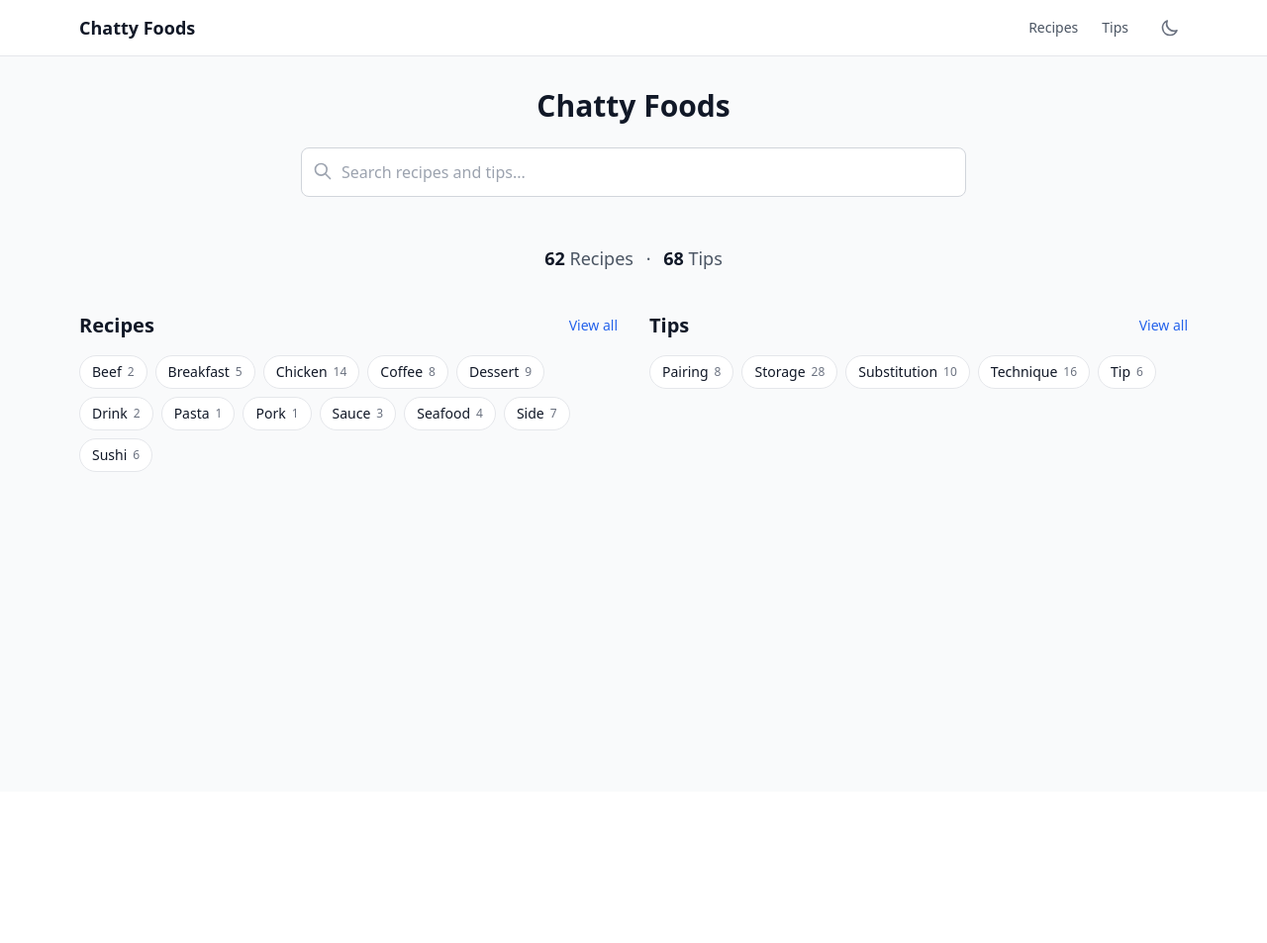
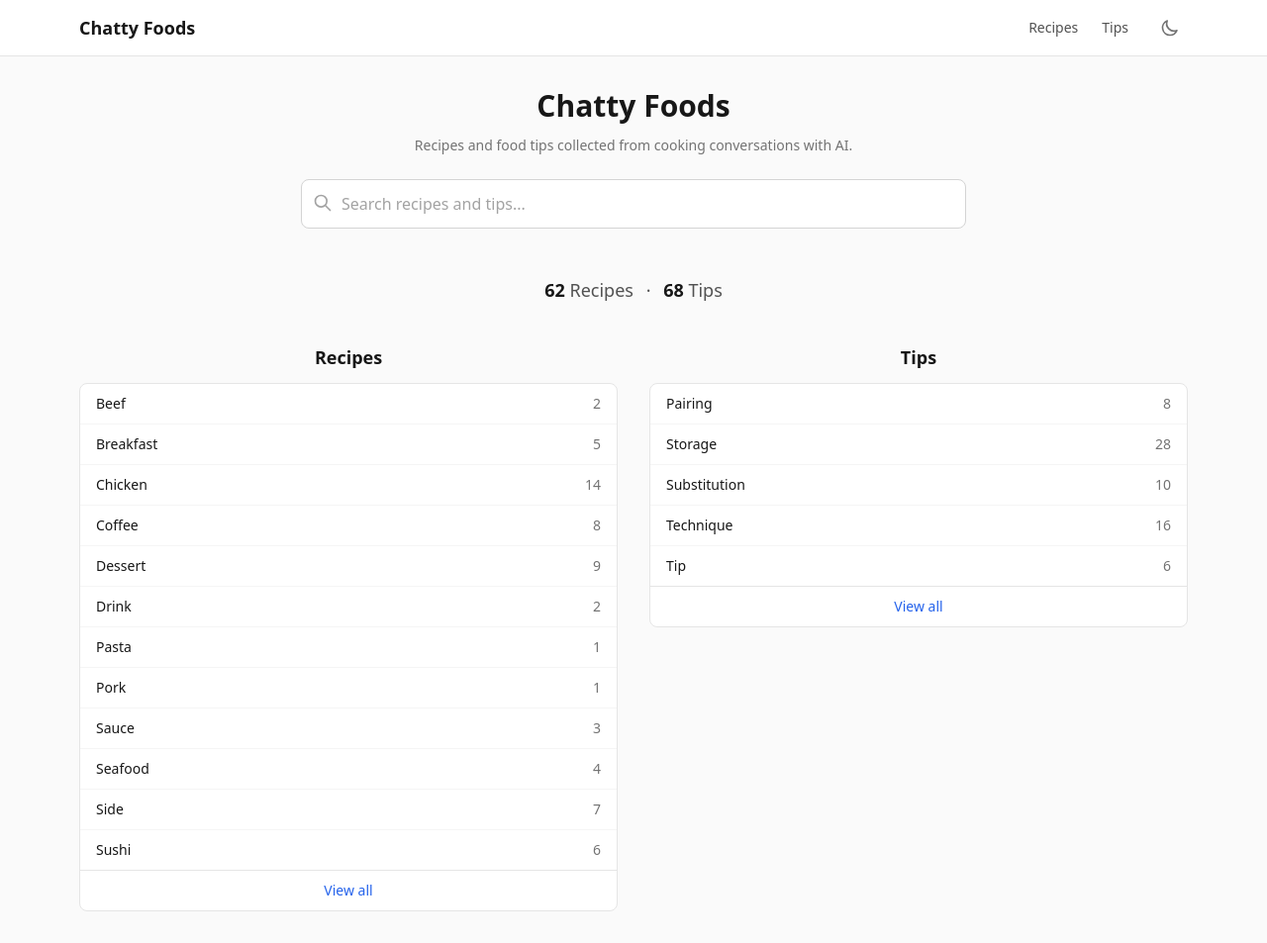
Before and after one commit to dylanhebert/chatty-foods, a Flask app: page / in a window 1280 px wide. Shown: the whole page at 99% size. Before the commit the page ends 477 px from the top, so only its background shows below. Run offline with Flask 3, Linux system fonts and the light colour scheme; data comes from the database, SQL or seed files in the repository; some libraries are stand-ins or nearby versions.

Commit message:
Update dark mode color and fix flashing, landing page tables, less round buttons

```diff
--- a/static/js/theme.js
+++ b/static/js/theme.js
@@ -1,11 +1,4 @@
-// Apply theme immediately to prevent flash
-(function () {
-    const saved = localStorage.getItem("theme");
-    if (saved === "dark" || (!saved && window.matchMedia("(prefers-color-scheme: dark)").matches)) {
-        document.documentElement.classList.add("dark");
-    }
-})();
-
+// Theme toggle setup (dark class is applied inline in base.html to prevent flash)
 document.addEventListener("DOMContentLoaded", function () {
     const toggle = document.getElementById("theme-toggle");
     const iconLight = document.getElementById("theme-icon-light");
--- a/templates/base.html
+++ b/templates/base.html
@@ -4,13 +4,43 @@
     <meta charset="UTF-8">
     <meta name="viewport" content="width=device-width, initial-scale=1.0">
     <title>{% block title %}Chatty Foods{% endblock %}</title>
+    <style>
+        html.dark { background: #0a0a0a; color: #f5f5f5; }
+    </style>
     <script src="https://cdn.tailwindcss.com"></script>
     <script>
         tailwind.config = {
             darkMode: 'class',
+            theme: {
+                extend: {
+                    colors: {
+                        gray: {
+                            50: '#fafafa',
+                            100: '#f5f5f5',
+                            200: '#e5e5e5',
+                            300: '#d4d4d4',
+                            400: '#a3a3a3',
+                            500: '#737373',
+                            600: '#525252',
+                            700: '#404040',
+                            800: '#262626',
+                            900: '#171717',
+                            950: '#0a0a0a',
+                        }
+                    }
+                }
+            }
         }
     </script>
-    <script src="{{ url_for('static', filename='js/theme.js') }}"></script>
+    <script>
+        (function () {
+            var s = localStorage.getItem("theme");
+            if (s === "dark" || (!s && window.matchMedia("(prefers-color-scheme: dark)").matches)) {
+                document.documentElement.classList.add("dark");
+            }
+        })();
+    </script>
+    <script src="{{ url_for('static', filename='js/theme.js') }}" defer></script>
 </head>
 <body class="bg-gray-50 dark:bg-gray-950 text-gray-900 dark:text-gray-100 min-h-screen transition-colors">
     <nav class="bg-white dark:bg-gray-900 border-b border-gray-200 dark:border-gray-800 sticky top-0 z-10">
--- a/templates/index.html
+++ b/templates/index.html
@@ -2,7 +2,8 @@
 
 {% block content %}
 <div class="max-w-2xl mx-auto mb-12">
-    <h1 class="text-3xl font-bold text-center mb-6">Chatty Foods</h1>
+    <h1 class="text-3xl font-bold text-center mb-3">Chatty Foods</h1>
+    <p class="text-center text-sm text-gray-500 dark:text-gray-400 mb-6">Recipes and food tips collected from cooking conversations with AI.</p>
     <form action="/search" method="get">
         <div class="relative">
             <input type="text" name="q" placeholder="Search recipes and tips..."
@@ -24,34 +25,38 @@
 
 <div class="grid md:grid-cols-2 gap-8">
     <div>
-        <div class="flex items-center justify-between mb-4">
-            <h2 class="text-xl font-semibold">Recipes</h2>
-            <a href="/recipes" class="text-sm text-blue-600 dark:text-blue-400 hover:underline">View all</a>
-        </div>
-        <div class="flex flex-wrap gap-2">
-            {% for cat in recipe_categories %}
-            <a href="/recipes?category={{ cat.category }}"
-                class="inline-flex items-center gap-1.5 px-3 py-1.5 rounded-full text-sm bg-white dark:bg-gray-900 border border-gray-200 dark:border-gray-700 hover:border-blue-400 dark:hover:border-blue-500 transition-colors">
-                <span class="capitalize">{{ cat.category }}</span>
-                <span class="text-xs text-gray-500 dark:text-gray-400">{{ cat.count }}</span>
-            </a>
-            {% endfor %}
+        <h2 class="text-lg font-semibold text-center mb-3">Recipes</h2>
+        <div class="bg-white dark:bg-gray-900 rounded-lg border border-gray-200 dark:border-gray-800 overflow-hidden">
+            <table class="w-full">
+                <tbody>
+                    {% for cat in recipe_categories %}
+                    <tr class="border-b border-gray-100 dark:border-gray-800 last:border-0 hover:bg-gray-50 dark:hover:bg-gray-800/50 cursor-pointer transition-colors"
+                        onclick="window.location='/recipes?category={{ cat.category }}'">
+                        <td class="px-4 py-2.5 text-sm capitalize">{{ cat.category }}</td>
+                        <td class="px-4 py-2.5 text-sm text-gray-500 dark:text-gray-400 text-right">{{ cat.count }}</td>
+                    </tr>
+                    {% endfor %}
+                </tbody>
+            </table>
+            <a href="/recipes" class="block text-center text-sm text-blue-600 dark:text-blue-400 hover:underline py-2.5 border-t border-gray-200 dark:border-gray-800">View all</a>
         </div>
     </div>
 
     <div>
-        <div class="flex items-center justify-between mb-4">
-            <h2 class="text-xl font-semibold">Tips</h2>
-            <a href="/tips" class="text-sm text-blue-600 dark:text-blue-400 hover:underline">View all</a>
-        </div>
-        <div class="flex flex-wrap gap-2">
-            {% for cat in tip_categories %}
-            <a href="/tips?category={{ cat.category }}"
-                class="inline-flex items-center gap-1.5 px-3 py-1.5 rounded-full text-sm bg-white dark:bg-gray-900 border border-gray-200 dark:border-gray-700 hover:border-blue-400 dark:hover:border-blue-500 transition-colors">
-                <span class="capitalize">{{ cat.category }}</span>
-                <span class="text-xs text-gray-500 dark:text-gray-400">{{ cat.count }}</span>
-            </a>
-            {% endfor %}
+        <h2 class="text-lg font-semibold text-center mb-3">Tips</h2>
+        <div class="bg-white dark:bg-gray-900 rounded-lg border border-gray-200 dark:border-gray-800 overflow-hidden">
+            <table class="w-full">
+                <tbody>
+                    {% for cat in tip_categories %}
+                    <tr class="border-b border-gray-100 dark:border-gray-800 last:border-0 hover:bg-gray-50 dark:hover:bg-gray-800/50 cursor-pointer transition-colors"
+                        onclick="window.location='/tips?category={{ cat.category }}'">
+                        <td class="px-4 py-2.5 text-sm capitalize">{{ cat.category }}</td>
+                        <td class="px-4 py-2.5 text-sm text-gray-500 dark:text-gray-400 text-right">{{ cat.count }}</td>
+                    </tr>
+                    {% endfor %}
+                </tbody>
+            </table>
+            <a href="/tips" class="block text-center text-sm text-blue-600 dark:text-blue-400 hover:underline py-2.5 border-t border-gray-200 dark:border-gray-800">View all</a>
         </div>
     </div>
 </div>
--- a/templates/recipes.html
+++ b/templates/recipes.html
@@ -8,13 +8,13 @@
 
 <div class="flex flex-wrap gap-2 mb-6">
     <a href="/recipes"
-        class="px-3 py-1.5 rounded-full text-sm border transition-colors
+        class="px-3 py-1.5 rounded-lg text-sm border transition-colors
         {% if not active_category %}bg-blue-600 text-white border-blue-600{% else %}bg-white dark:bg-gray-900 border-gray-200 dark:border-gray-700 hover:border-blue-400 dark:hover:border-blue-500{% endif %}">
         All
     </a>
     {% for cat in categories %}
     <a href="/recipes?category={{ cat.category }}"
-        class="px-3 py-1.5 rounded-full text-sm border capitalize transition-colors
+        class="px-3 py-1.5 rounded-lg text-sm border capitalize transition-colors
         {% if active_category == cat.category %}bg-blue-600 text-white border-blue-600{% else %}bg-white dark:bg-gray-900 border-gray-200 dark:border-gray-700 hover:border-blue-400 dark:hover:border-blue-500{% endif %}">
         {{ cat.category }}
     </a>
--- a/templates/tip.html
+++ b/templates/tip.html
@@ -11,7 +11,7 @@
 <h1 class="text-3xl font-bold mb-4">{{ tip.title }}</h1>
 
 <div class="mb-8">
-    <span class="inline-flex items-center px-3 py-1 rounded-full text-sm bg-blue-100 dark:bg-blue-900/40 text-blue-800 dark:text-blue-300 capitalize">{{ tip.category }}</span>
+    <span class="inline-flex items-center px-3 py-1 rounded-lg text-sm bg-blue-100 dark:bg-blue-900/40 text-blue-800 dark:text-blue-300 capitalize">{{ tip.category }}</span>
 </div>
 
 <div class="space-y-4">
--- a/templates/tips.html
+++ b/templates/tips.html
@@ -8,13 +8,13 @@
 
 <div class="flex flex-wrap gap-2 mb-6">
     <a href="/tips"
-        class="px-3 py-1.5 rounded-full text-sm border transition-colors
+        class="px-3 py-1.5 rounded-lg text-sm border transition-colors
         {% if not active_category %}bg-blue-600 text-white border-blue-600{% else %}bg-white dark:bg-gray-900 border-gray-200 dark:border-gray-700 hover:border-blue-400 dark:hover:border-blue-500{% endif %}">
         All
     </a>
     {% for cat in categories %}
     <a href="/tips?category={{ cat.category }}"
-        class="px-3 py-1.5 rounded-full text-sm border capitalize transition-colors
+        class="px-3 py-1.5 rounded-lg text-sm border capitalize transition-colors
         {% if active_category == cat.category %}bg-blue-600 text-white border-blue-600{% else %}bg-white dark:bg-gray-900 border-gray-200 dark:border-gray-700 hover:border-blue-400 dark:hover:border-blue-500{% endif %}">
         {{ cat.category }}
     </a>
```
Also changed, not shown: templates/recipe.html (+5 -5 lines).
